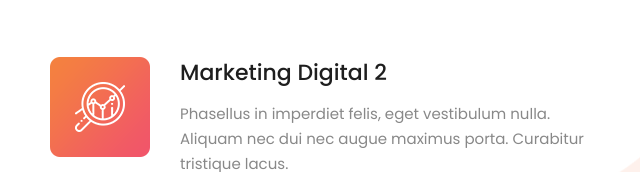
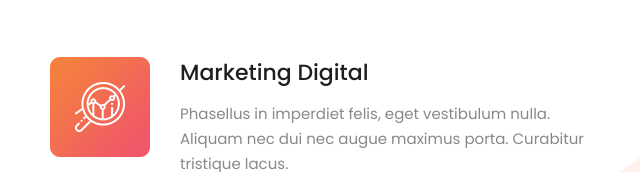
Before and after one commit to nntec/sitio, a plain HTML site: page index.html in a window 1280 px wide. Shown: the part 1970-2142 px from the top of the page, 605-1245 px from the left. Drawn offline with Linux system fonts and the light colour scheme.

Commit message:
Agregando mark digitgal

```diff
--- a/index.html
+++ b/index.html
@@ -170,7 +170,7 @@
                         <li data-scroll-reveal="enter right move 30px over 0.6s after 0.6s">
                             <img src="assets/images/about-icon-03.png" alt="">
                             <div class="text">
-                                <h4>Marketing Digital 2</h4>
+                                <h4>Marketing Digital </h4>
                                 <p>Phasellus in imperdiet felis, eget vestibulum nulla. Aliquam nec dui nec augue
                                     maximus porta. Curabitur tristique lacus.</p>
                             </div>
```
